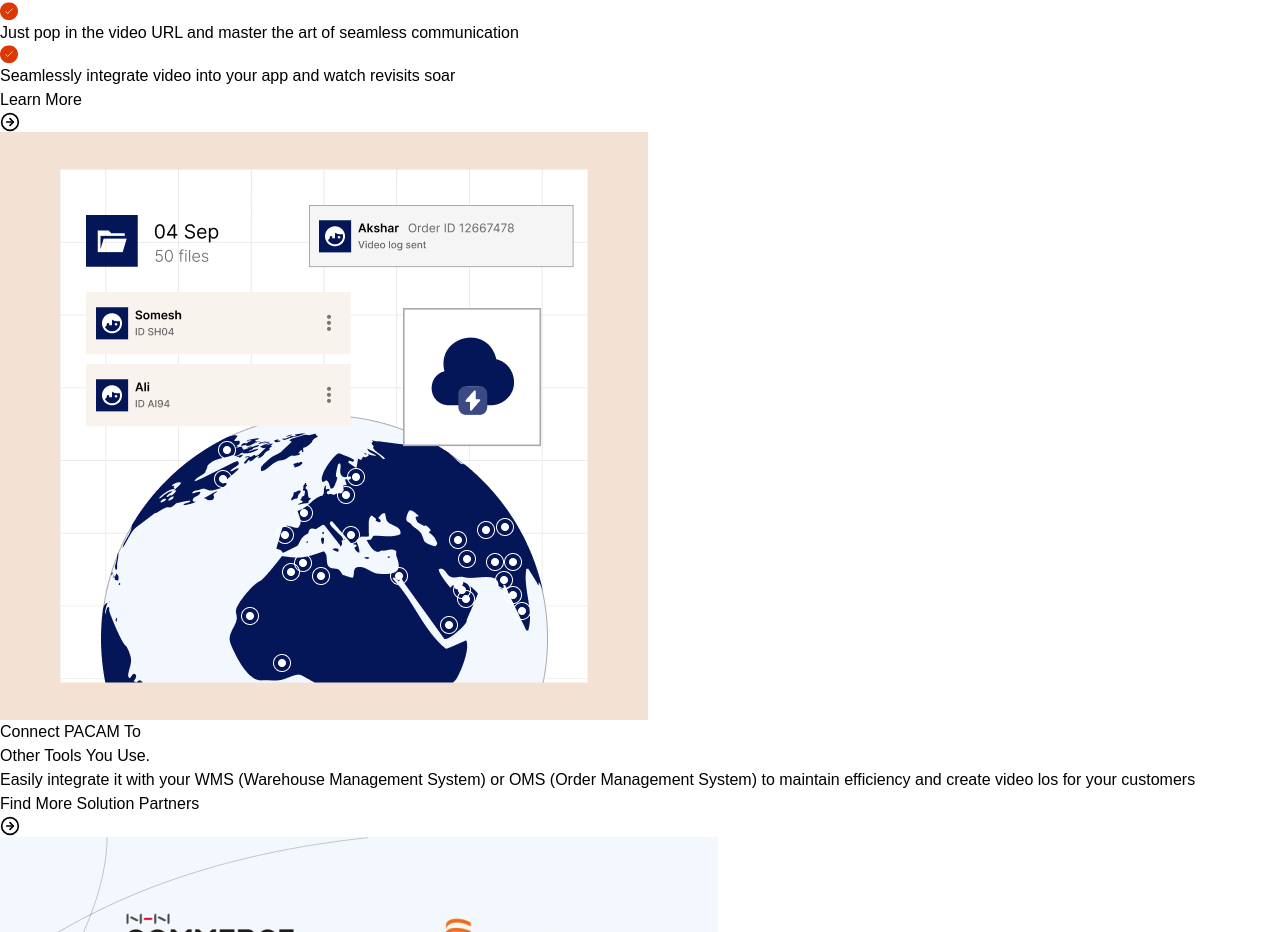
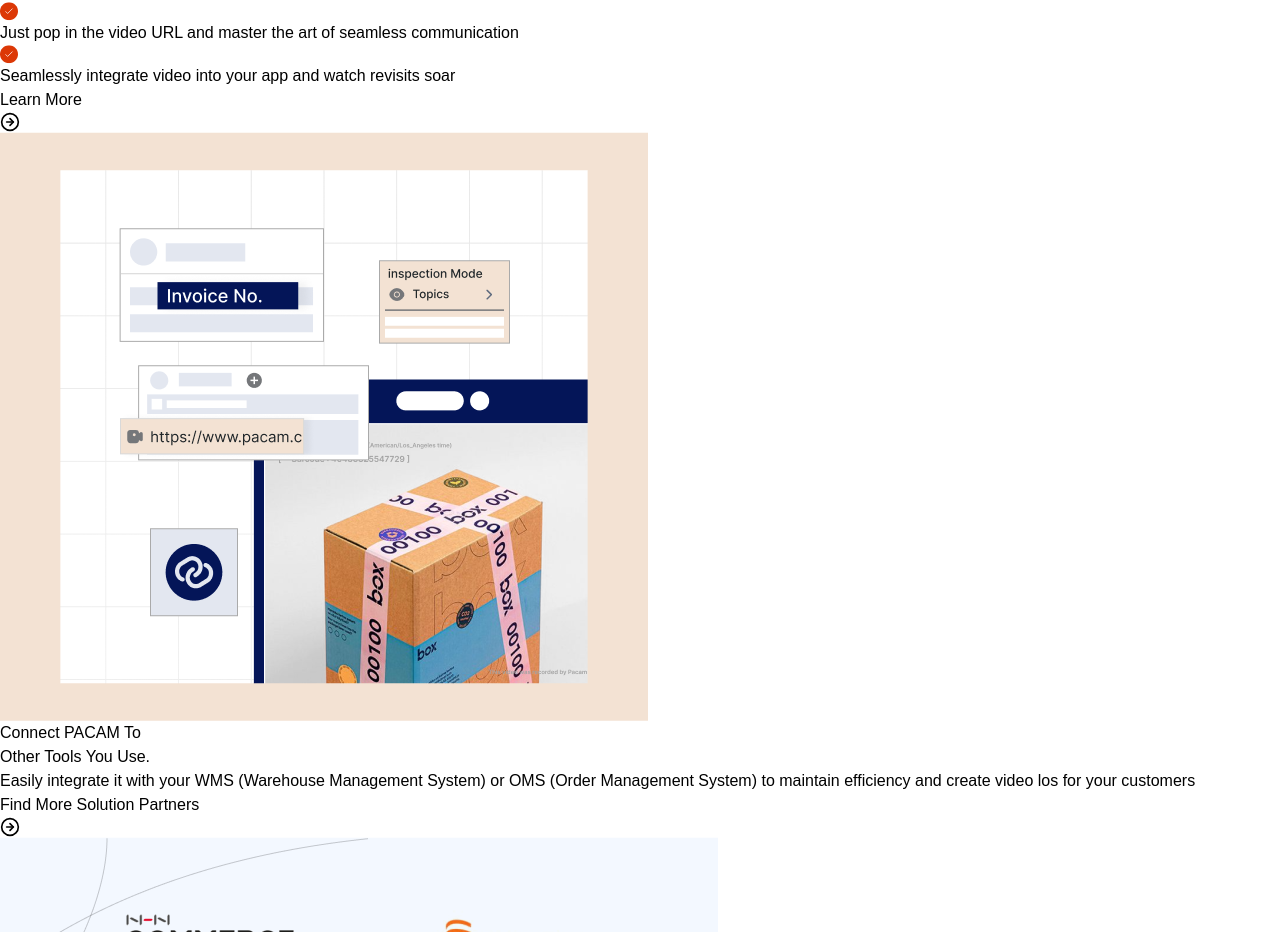
Before and after one commit to kunal23g/PACAM, a React (Vite) app: page / in a window 1280 px wide. Shown: the part 4217-5149 px from the top of the page. Built offline with nearby package versions, Linux system fonts and the light colour scheme.

Commit message:
Update Pfeatures.jsx

```diff
--- a/src/components/Pfeatures.jsx
+++ b/src/components/Pfeatures.jsx
@@ -15,7 +15,7 @@
 const Pfeatures=()=> {
   const [activeButton, setActiveButton] = useState(1)
 
-    const [img, setImg] = useState(photo);
+    const [img, setImg] = useState(simple);
     const [Li, setLi]  = useState(featureItems1);
     const handleImg=(index)=>{
       setActiveButton(index)
@@ -38,7 +38,7 @@
     return (
       <div className="my-20 grid grid-cols-1 lg:grid-cols-7 ">
       <div className="col-span-1 lg:col-span-4 justify-between bg-[#F7EFE5] p-6 lg:p-16">
-        <div className="mt-10 flex flex-nowrap justify-between lg:max-w-[80%] gap-2">
+        <div className="mt-10 flex flex-nowrap   justify-between gap-2 lg:max-w-[80%] ">
           <button onClick={() => handleImg(1)}
 
            className={`py-4 px-6 text-sm font-light rounded-md
@@ -78,7 +78,7 @@
       </div>
 
       <div className="col-span-1 lg:col-span-3 w-full bg-[#F3E2D3] flex justify-center items-center">
-        <img className="max-w-full h-auto lg:h-[500px] mx-auto" src={img} alt="package" />
+        <img className=" rounded-lg shadow-lg w-full h-auto object-cover" src={img} alt="package" />
       </div>
     </div>
 
```
